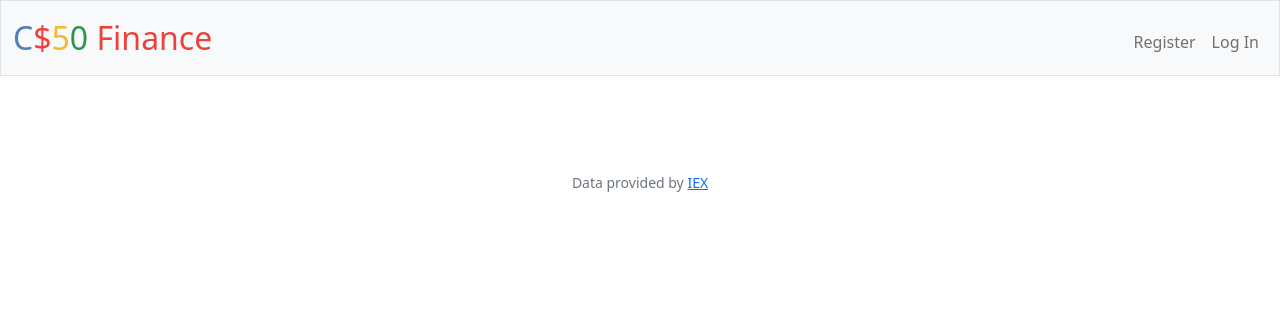
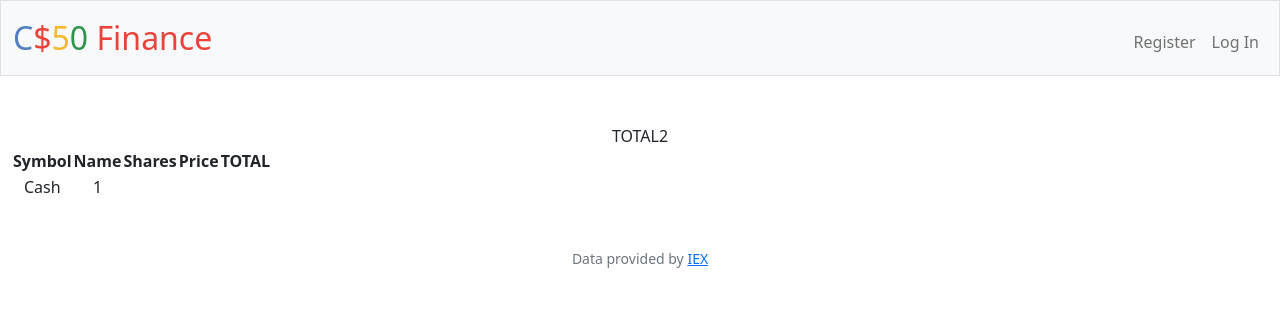
Before and after one commit to KalinaBarzashka/Education, a Flask app: template finance/templates/index.html in a window 1280 px wide. Shown: the top 336 px of the page. Run offline with Flask 2, Linux system fonts and the light colour scheme; the template is opened without the code that fills it, so the values that code supplies are empty; some libraries are stand-ins or nearby versions.

Commit message:
Sat, Aug 27, 2022, 7:11 PM +00:00

```diff
--- a/finance/app.py
+++ b/finance/app.py
@@ -44,6 +44,8 @@ def after_request(response):
 @login_required
 def index():
     """Show portfolio of stocks"""
+
+    data = db.execute("")
     return apology("TODO")
 
 
--- a/finance/templates/index.html
+++ b/finance/templates/index.html
@@ -6,6 +6,23 @@
 
 {% block main %}
     <table>
-
+        <thead>
+            <tr>
+                <th>Symbol</th>
+                <th>Name</th>
+                <th>Shares</th>
+                <th>Price</th>
+                <th>TOTAL</th>
+            </tr>
+        </thead>
+        <tbody></tbody>
+        <tfoot>
+            <tr>
+                <td>Cash</td>
+                <td>1</td>
+            </tr>
+            <tr>TOTAL</tr>
+            <tr>2</tr>
+        </tfoot>
     </table>
 {% endblock %}
```
